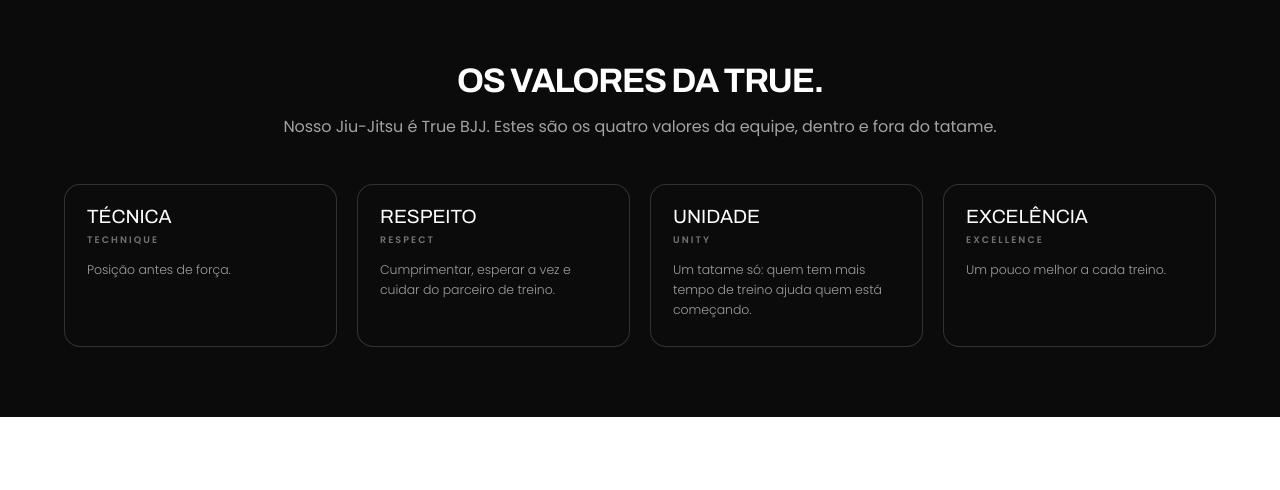
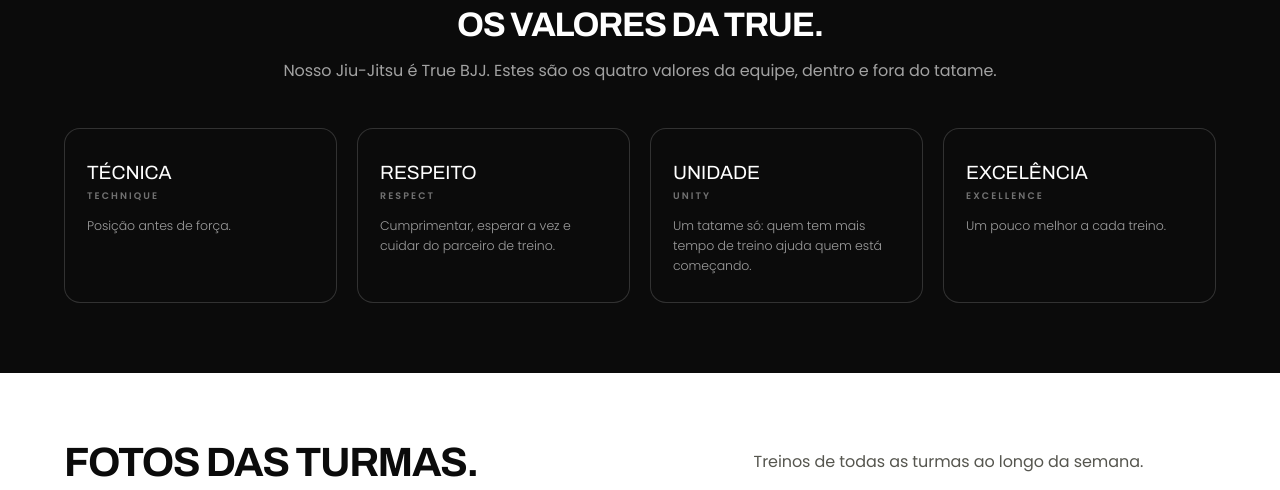
Before and after one commit to ojefersonsouza/ctforte-site, a plain HTML site: page jiu-jitsu/index.html in a window 1280 px wide. Shown: the part 3891-4381 px from the top of the page. Drawn offline with Linux system fonts and the light colour scheme; a web font is replaced by a local one.

Commit message:
Jiu-Jitsu: logo da True mais perto do título e mais respiro no topo dos boxes de valores
Co-Authored-By: Claude Opus 5.5 <noreply@anthropic.com>

```diff
--- a/jiu-jitsu/index.html
+++ b/jiu-jitsu/index.html
@@ -626,6 +626,9 @@ body.menu-open::after{content:'';position:fixed;top:72px;left:0;right:0;bottom:0
 .v2-js [data-page="jiu"] .value,[data-page="jiu"] .value{transition:opacity .9s cubic-bezier(.2,.7,.2,1) calc(var(--i,0)*90ms),translate .9s cubic-bezier(.2,.7,.2,1) calc(var(--i,0)*90ms),transform .5s cubic-bezier(.22,.61,.36,1),border-color .5s ease}
 [data-page="jiu"] .value:hover{transform:translateY(-3px);border-color:rgba(255,255,255,.34)}
 @media(min-width:901px){[data-page] .hero.hb-on .hero-in>.hero-acts{max-width:none}[data-page] .hero.hb-on .hero-acts{flex-wrap:nowrap}[data-page] .hero.hb-on .hero-in{padding-block:clamp(40px,4.5vw,64px)}}
+[data-page="jiu"] .true-in.centralizado{gap:22px}
+[data-page="jiu"] .true-in h2{margin-top:0!important}
+[data-page="jiu"] .value{padding-top:34px!important}
 /* ==== BANNER HERO FIM ==== */
 
 /* ==== VERDE CTA INICIO ==== */
```
